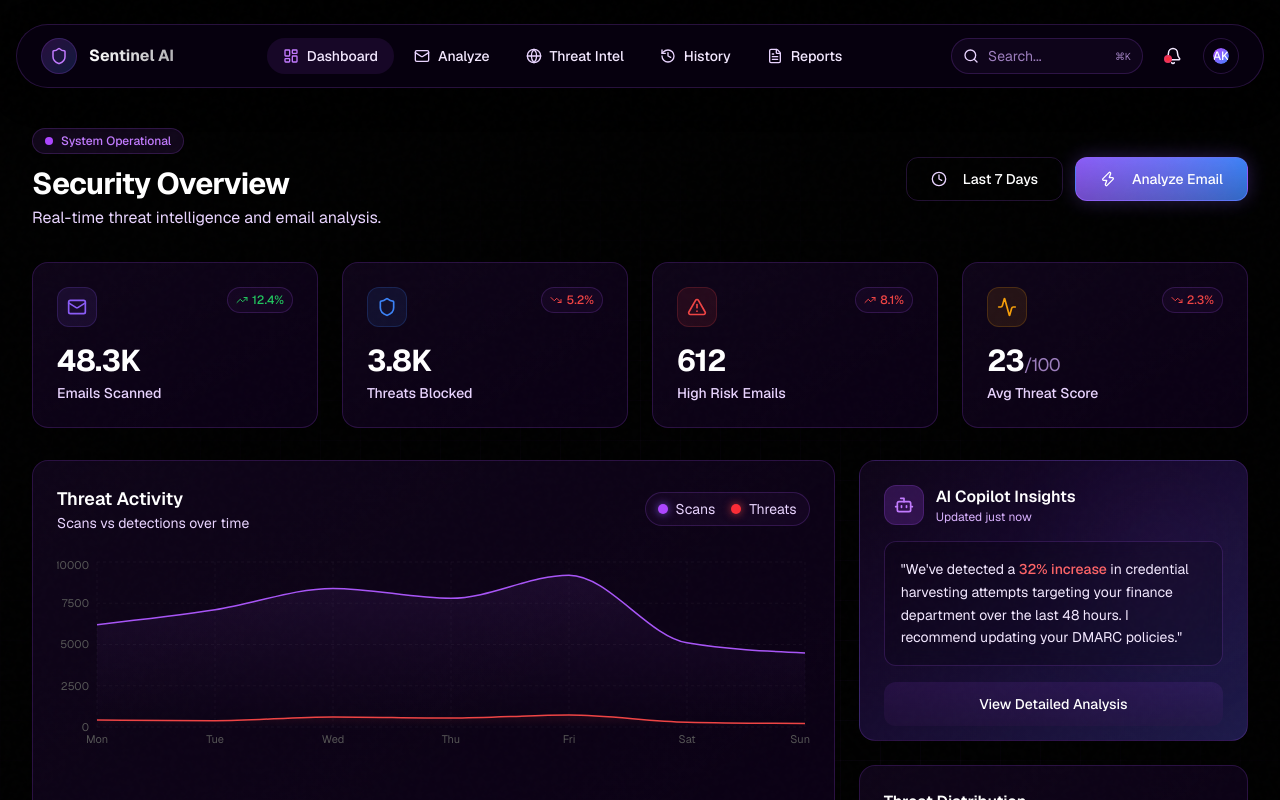
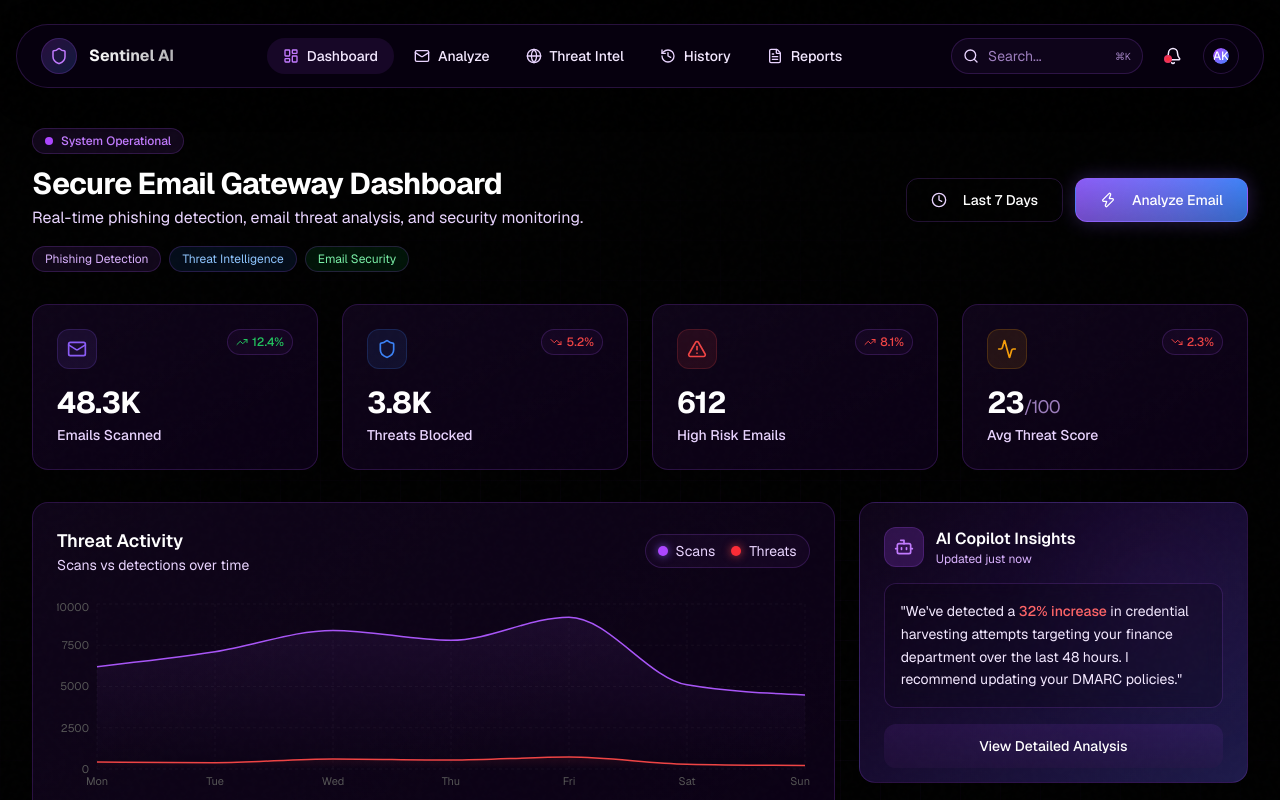
Before and after one commit to 2024geetha/Secure-Email-Gateway-For-Phishing-Prevention, a Next.js app in the folder client/: page /dashboard in a window 1280 px wide. Shown: the top 800 px of the page. Built offline with nearby package versions, Linux system fonts and the light colour scheme.

Commit message:
Update page.tsx

```diff
--- a/client/app/dashboard/page.tsx
+++ b/client/app/dashboard/page.tsx
@@ -109,8 +109,27 @@ export default function DashboardPage() {
             </span>
             System Operational
           </div>
-          <h1 className="text-3xl font-bold text-white tracking-tight">Security Overview</h1>
-          <p className="text-purple-200 mt-1">Real-time threat intelligence and email analysis.</p>
+         <h1 className="text-3xl font-bold text-white tracking-tight">
+  Secure Email Gateway Dashboard
+</h1>
+
+<p className="text-purple-200 mt-1">
+  Real-time phishing detection, email threat analysis, and security monitoring.
+</p>
+
+<div className="mt-4 flex flex-wrap gap-2">
+  <span className="px-3 py-1 rounded-full text-xs bg-purple-500/10 border border-purple-500/20 text-purple-300">
+    Phishing Detection
+  </span>
+
+  <span className="px-3 py-1 rounded-full text-xs bg-blue-500/10 border border-blue-500/20 text-blue-300">
+    Threat Intelligence
+  </span>
+
+  <span className="px-3 py-1 rounded-full text-xs bg-green-500/10 border border-green-500/20 text-green-300">
+    Email Security
+  </span>
+</div>
         </motion.div>
 
         <motion.div
```
